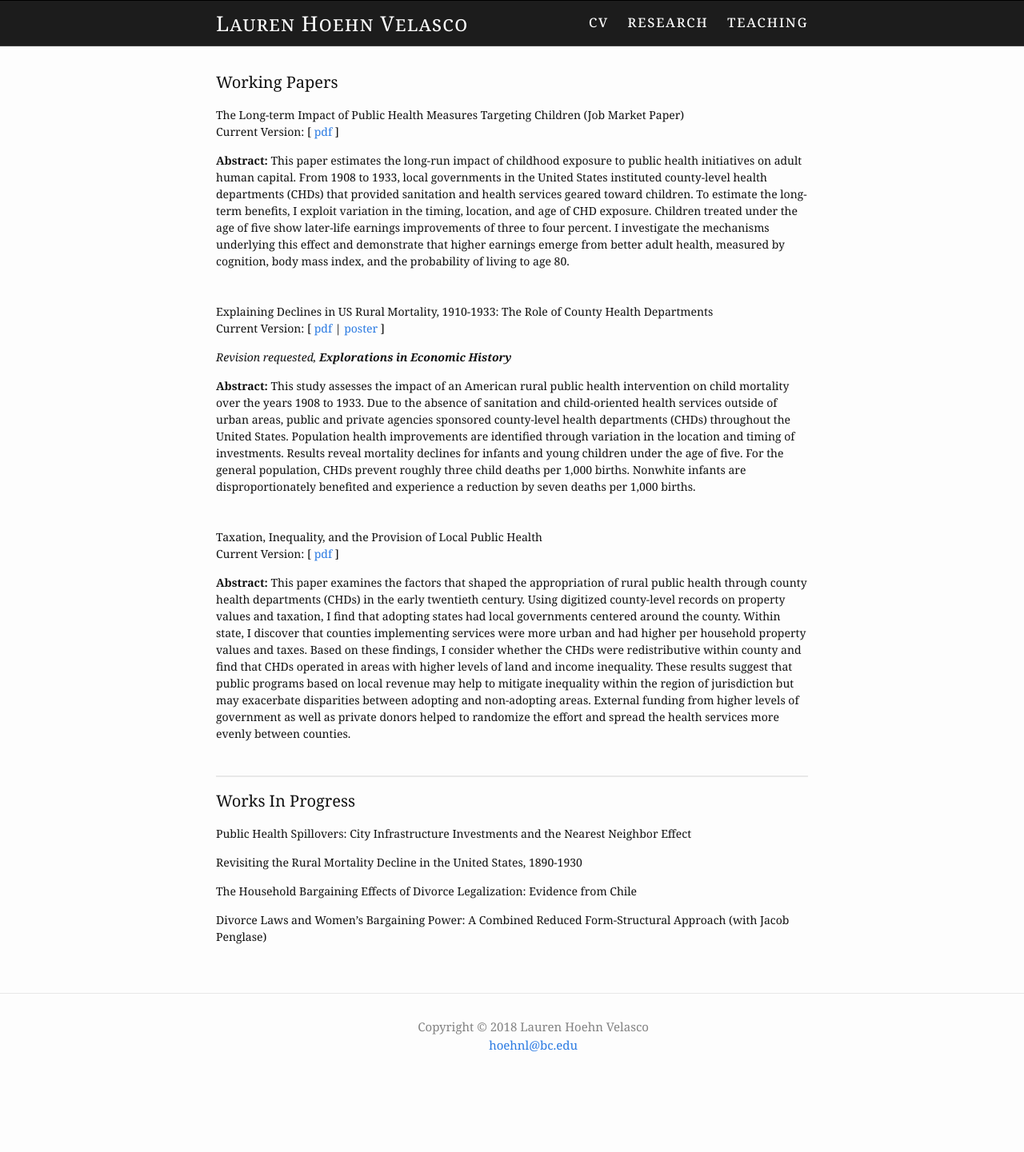
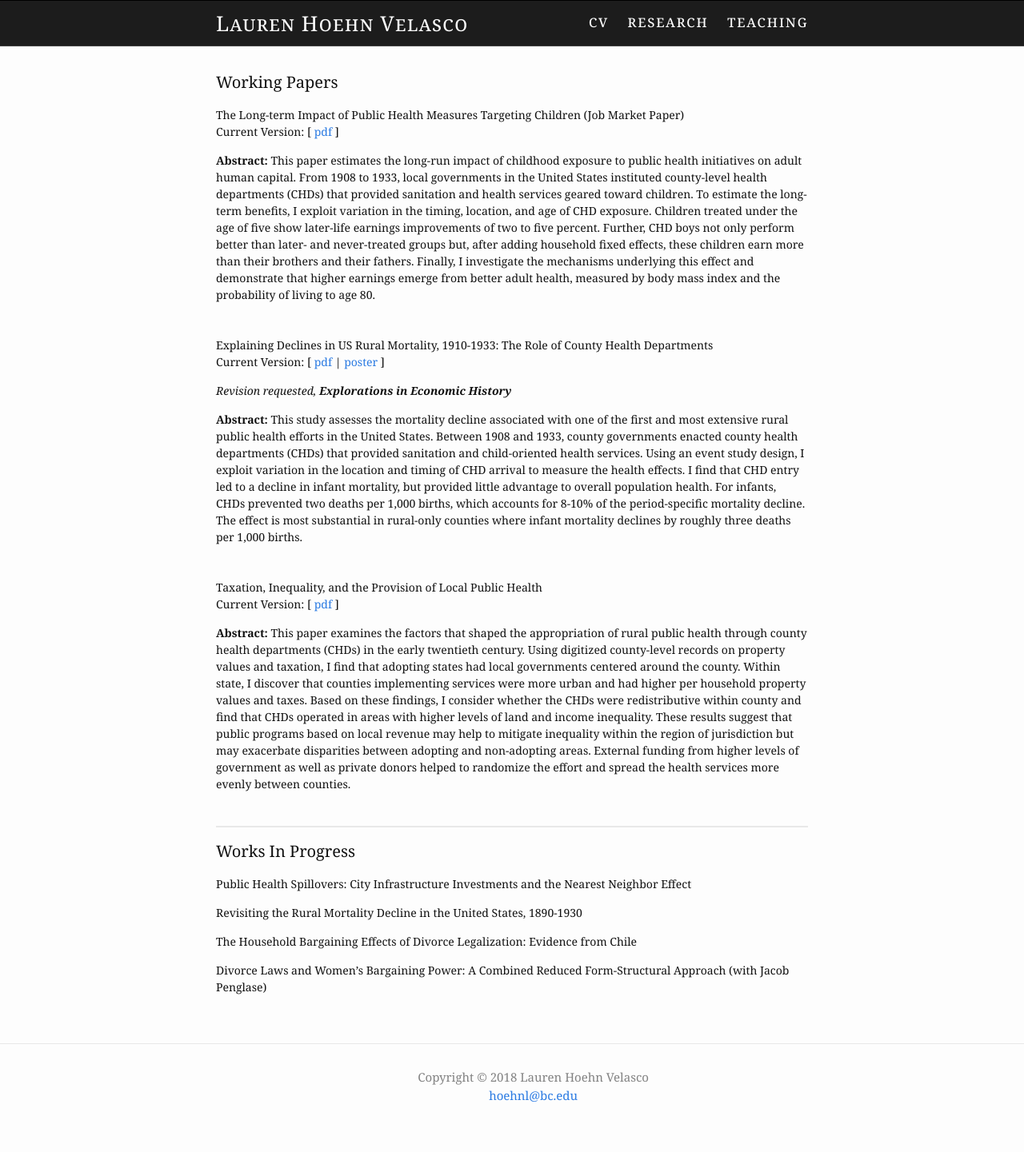
Before and after one commit to germsvel/lhv, a Jekyll site: the page built from research.html, in a window 1280 px wide. Shown: the whole page at 80% size. Built offline with Jekyll 4.4.1, drawn with Linux system fonts in a browser that asks for light colours; before the commit the page ends 1378 px from its top, so only the background shows below that.

Commit message:
Update JMP and Mortality papers
Updates jmp and moratility papers along with their abstracts. Both
papers have gone through major revisions.

```diff
--- a/research.html
+++ b/research.html
@@ -19,18 +19,22 @@ permalink: /research/
   </p>
 
   <p class="abstract">
-    <strong>Abstract:</strong> This paper estimates the long-run impact of
-    childhood exposure to public health initiatives on adult human capital.
-    From 1908 to 1933, local governments in the United States instituted
-    county-level health departments (CHDs) that provided sanitation and health
-    services geared toward children. To estimate the long-term benefits, I
-    exploit variation in the timing, location, and age of CHD exposure. Children
-    treated under the age of five show later-life earnings improvements of three
-    to four percent. I investigate the mechanisms underlying this effect and
-    demonstrate that higher earnings emerge from better adult health, measured
-    by cognition, body mass index, and the probability of living to age 80.
+    <strong>Abstract:</strong>
+
+    This paper estimates the long-run impact of childhood exposure to public
+    health initiatives on adult human capital. From 1908 to 1933, local
+    governments in the United States instituted county-level health departments
+    (CHDs) that provided sanitation and health services geared toward children.
+    To estimate the long-term benefits, I exploit variation in the timing,
+    location, and age of CHD exposure. Children treated under the age of five
+    show later-life earnings improvements of two to five percent. Further, CHD
+    boys not only perform better than later- and never-treated groups but, after
+    adding household fixed effects, these children earn more than their brothers
+    and their fathers. Finally, I investigate the mechanisms underlying this
+    effect and demonstrate that higher earnings emerge from better adult health,
+    measured by body mass index and the probability of living to age 80.
+
   </p>
-
 </div>
 
 <div class="research-paper">
@@ -56,17 +60,20 @@ permalink: /research/
   </p>
 
   <p class="abstract">
-    <strong>Abstract:</strong> This study assesses the impact of an American
-    rural public health intervention on child mortality over the years 1908 to
-    1933. Due to the absence of sanitation and child-oriented health services
-    outside of urban areas, public and private agencies sponsored county-level
-    health departments (CHDs) throughout the United States. Population health
-    improvements are identified through variation in the location and timing of
-    investments. Results reveal mortality declines for infants and young
-    children under the age of five. For the general population, CHDs prevent
-    roughly three child deaths per 1,000 births. Nonwhite infants are
-    disproportionately benefited and experience a reduction by seven deaths per
-    1,000 births.
+    <strong>Abstract:</strong>
+
+    This study assesses the mortality decline associated with one of the first
+    and most extensive rural public health efforts in the United States. Between
+    1908 and 1933, county governments enacted county health departments (CHDs)
+    that provided sanitation and child-oriented health services. Using an event
+    study design, I exploit variation in the location and timing of CHD arrival
+    to measure the health effects. I find that CHD entry led to a decline in
+    infant mortality, but provided little advantage to overall population
+    health. For infants, CHDs prevented two deaths per 1,000 births, which
+    accounts for 8-10% of the period-specific mortality decline. The effect is
+    most substantial in rural-only counties where infant mortality declines by
+    roughly three deaths per 1,000 births.
+
   </p>
 </div>
 
```
